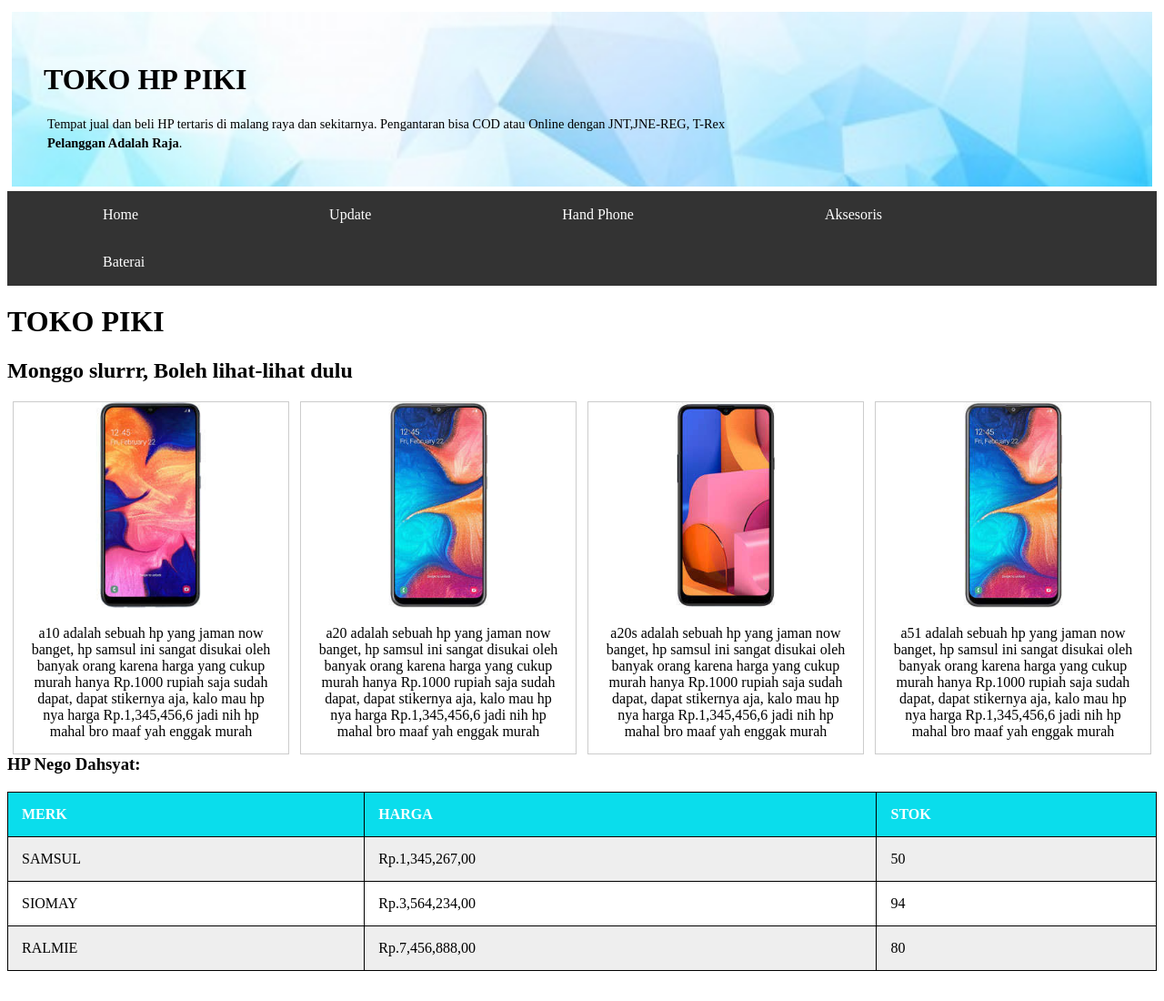
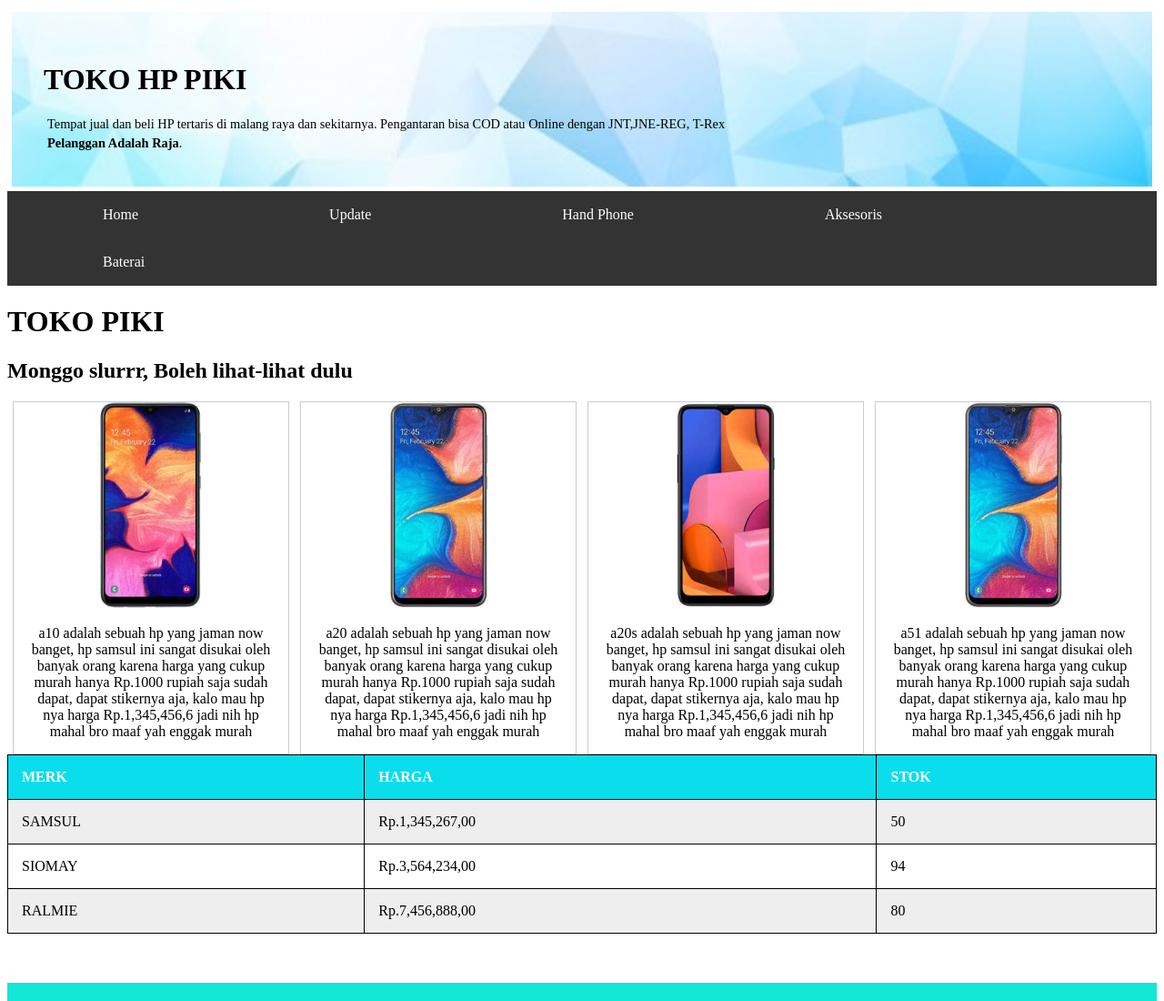
Before and after one commit to mbagusvicky1999/https-mbagusvicky1999.github.io, a plain HTML site: page index.html in a window 1280 px wide. Shown: the top 1100 px of the page at 91% size. Drawn offline with Linux system fonts and the light colour scheme.

Commit message:
Update index.html

```diff
--- a/index.html
+++ b/index.html
@@ -107,9 +107,6 @@
     </body><br><br>
 
     <body>
-
-        <h3>HP Nego Dahsyat:</h3>
-
 
         <table id="t01">
             <tr>
```
